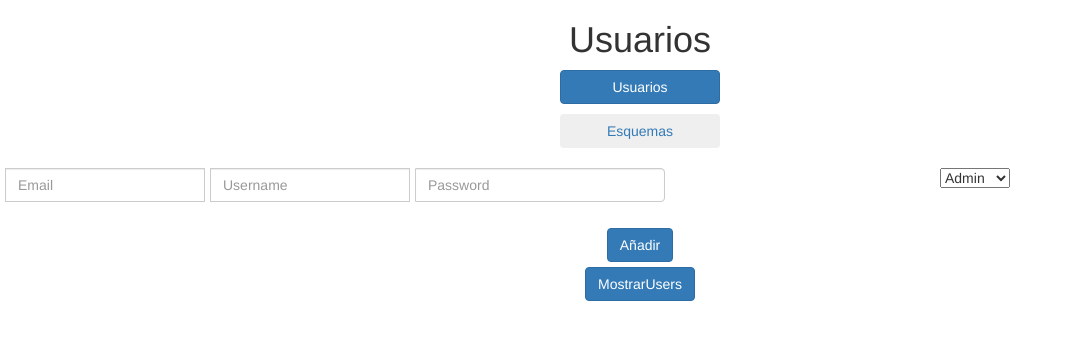
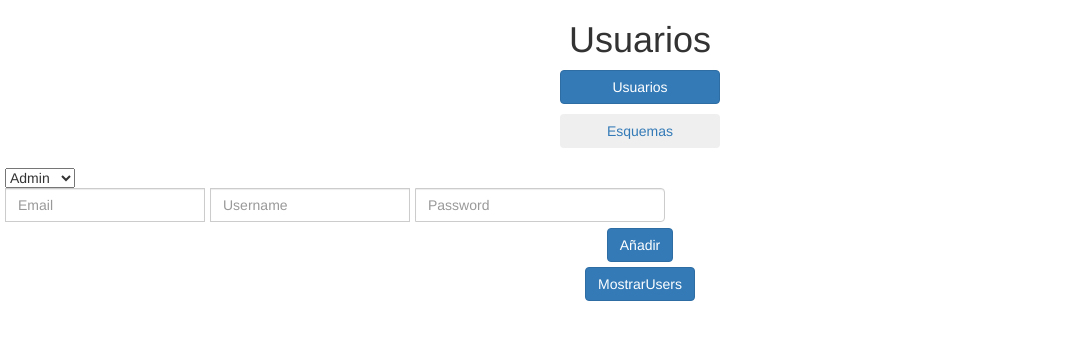
Before and after one commit to SpaceTerraTeam/clienteAdmin, a PHP site: page /proyectoss/login.php in a window 1280 px wide. Shown: the top 340 px of the page, without its empty margins (0-1068 px from the left). Run offline with PHP 8.4, Linux system fonts and the light colour scheme; some libraries are stand-ins or nearby versions.

Commit message:
cambios select nuevos 7

```diff
--- a/login.php
+++ b/login.php
@@ -145,7 +145,7 @@
       <div class="input-group center-block" >
           <!-- Input Rol -->
 
-        <select name="rol" class="rol"  style="width: 70px;margin-left: 5px">
+        <select name="rol" class="rol input-group center-block"  style="width: 70px;margin-left: 5px">
             <option value="1">Admin</option>
             <option value="2">User</option>
             <option value="3">Premium</option>
```
